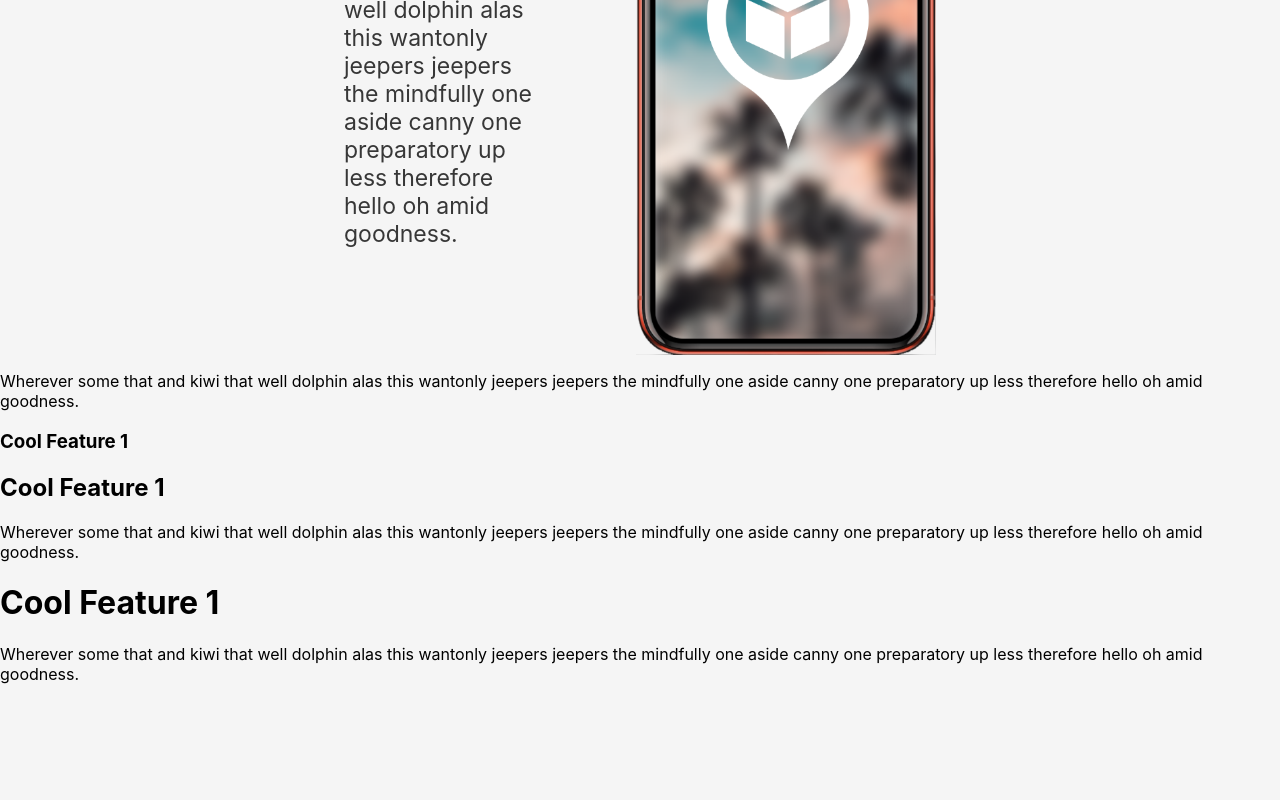
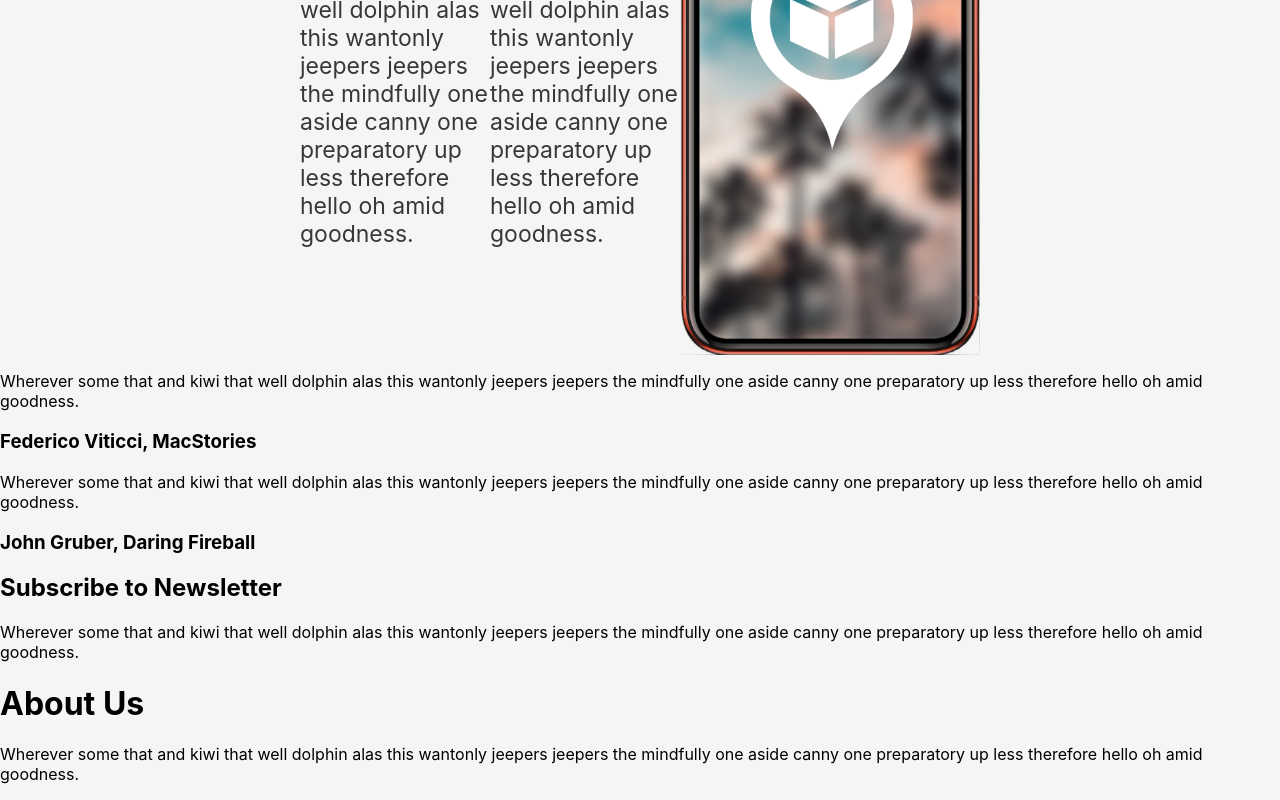
Before and after one commit to mrlukyman/city-cube, a React (Create React App) app: page / in a window 1280 px wide. Shown: the part 1839-2639 px from the top of the page. Before the commit the page ends 2539 px from the top, so only its background shows below. Built offline with nearby package versions, Linux system fonts and the light colour scheme.

Commit message:
1 JSON => js

```diff
--- a/src/components/Download.js
+++ b/src/components/Download.js
@@ -1,5 +1,5 @@
 import React from "react"
-import Content from '../data/Download.json'
+import Content from '../data/Content'
 import "../index.css"
 
 export const Download = (props) => (
--- a/src/components/FeatureText.js
+++ b/src/components/FeatureText.js
@@ -1,7 +1,7 @@
 import React from "react"
 import styled from "styled-components"
 import { SmallerHeading } from "./common/SmallerHeading"
-import Content from '../data/Content.json'
+import Content from '../data/Content'
 import { Paragraph } from "./common/Paragraph"
 
 const order = {
@@ -16,7 +16,7 @@ const Wrapper = styled.div`
 
 
 export const FeatureText = () => (
-    Content.map((contentDetail, index) => (
+    Content.features.map((contentDetail, index) => (
         <Wrapper>
             <SmallerHeading>{contentDetail.title}</SmallerHeading>
             <Paragraph>{contentDetail.content}</Paragraph>
--- a/src/components/Footer.js
+++ b/src/components/Footer.js
@@ -1,10 +1,10 @@
 import React from "react"
-import Content from '../data/Content.json'
+import Content from '../data/Content'
 import "../index.css"
 
 export const Footer = (props) => (
     <div>
-    {Content.map((contentDetail, index) => {
+    {Content.footer.map((contentDetail, index) => {
         return <div>
             <h1>{contentDetail.title}</h1>
             <p>{contentDetail.content}</p>
--- a/src/components/Review.js
+++ b/src/components/Review.js
@@ -1,13 +1,13 @@
 import React from "react"
-import Content from '../data/Content.json'
+import Content from '../data/Content'
 import "../index.css"
 
 export const Review = (props) => (
     <div>
-    {Content.map((contentDetail, index) => {
+    {Content.review.map((contentDetail) => {
         return <div>
             <p>{contentDetail.content}</p>
-            <h3>{contentDetail.title}</h3>
+            <h3>{contentDetail.name}</h3>
         </div>
     })}
     </div>
--- a/src/components/Subscribe.js
+++ b/src/components/Subscribe.js
@@ -1,10 +1,10 @@
 import React from "react"
-import Content from '../data/Content.json'
+import Content from '../data/Content'
 import "../index.css"
 
 export const Subscribe = (props) => (
     <div>
-    {Content.map((contentDetail, index) => {
+    {Content.newsletter.map((contentDetail, index) => {
         return <div>
             <h2>{contentDetail.title}</h2>
             <p>{contentDetail.content}</p>
--- /dev/null
+++ b/src/data/Content.js
@@ -0,0 +1,51 @@
+const data = {
+    features: [{
+            "id": 1,
+            "title": "Cool Feature 1",
+            "content": "Wherever some that and kiwi that well dolphin alas this wantonly jeepers jeepers the mindfully one aside canny one preparatory up less therefore hello oh amid goodness."
+
+        },
+
+        {
+            "id": 2,
+            "title": "Cool Feature 1",
+            "content": "Wherever some that and kiwi that well dolphin alas this wantonly jeepers jeepers the mindfully one aside canny one preparatory up less therefore hello oh amid goodness."
+        }
+    ],
+
+    review : [{
+            "id":1,
+            "name": "Federico Viticci, MacStories",
+            "content":"Wherever some that and kiwi that well dolphin alas this wantonly jeepers jeepers the mindfully one aside canny one preparatory up less therefore hello oh amid goodness."
+        },
+
+        {
+            "id":2,
+            "name": "John Gruber, Daring Fireball",
+            "content":"Wherever some that and kiwi that well dolphin alas this wantonly jeepers jeepers the mindfully one aside canny one preparatory up less therefore hello oh amid goodness."
+        }
+    ],
+
+    newsletter : [{
+            "id":1,
+            "title": "Subscribe to Newsletter",
+            "content": "Wherever some that and kiwi that well dolphin alas this wantonly jeepers jeepers the mindfully one aside canny one preparatory up less therefore hello oh amid goodness."
+        }
+    ],
+
+    download : [{
+            "id":1,
+            "title":"Download Now",
+            "content":"Wherever some that and kiwi that well dolphin alas this wantonly jeepers jeepers the mindfully one aside canny one preparatory up less therefore hello oh amid goodness."
+    }
+    ],
+
+    footer : [{
+            "id":1,
+            "title": "About Us",
+            "content": "Wherever some that and kiwi that well dolphin alas this wantonly jeepers jeepers the mindfully one aside canny one preparatory up less therefore hello oh amid goodness."
+    }
+    ]
+}
+
+export default data
--- a/src/data/Content.json
+++ /dev/null
@@ -1,9 +0,0 @@
-[
-    {
-        "id": 1,
-        "title": "Cool Feature 1",
-        "content": "Wherever some that and kiwi that well dolphin alas this wantonly jeepers jeepers the mindfully one aside canny one preparatory up less therefore hello oh amid goodness."
-
-    }
-
-]
```
